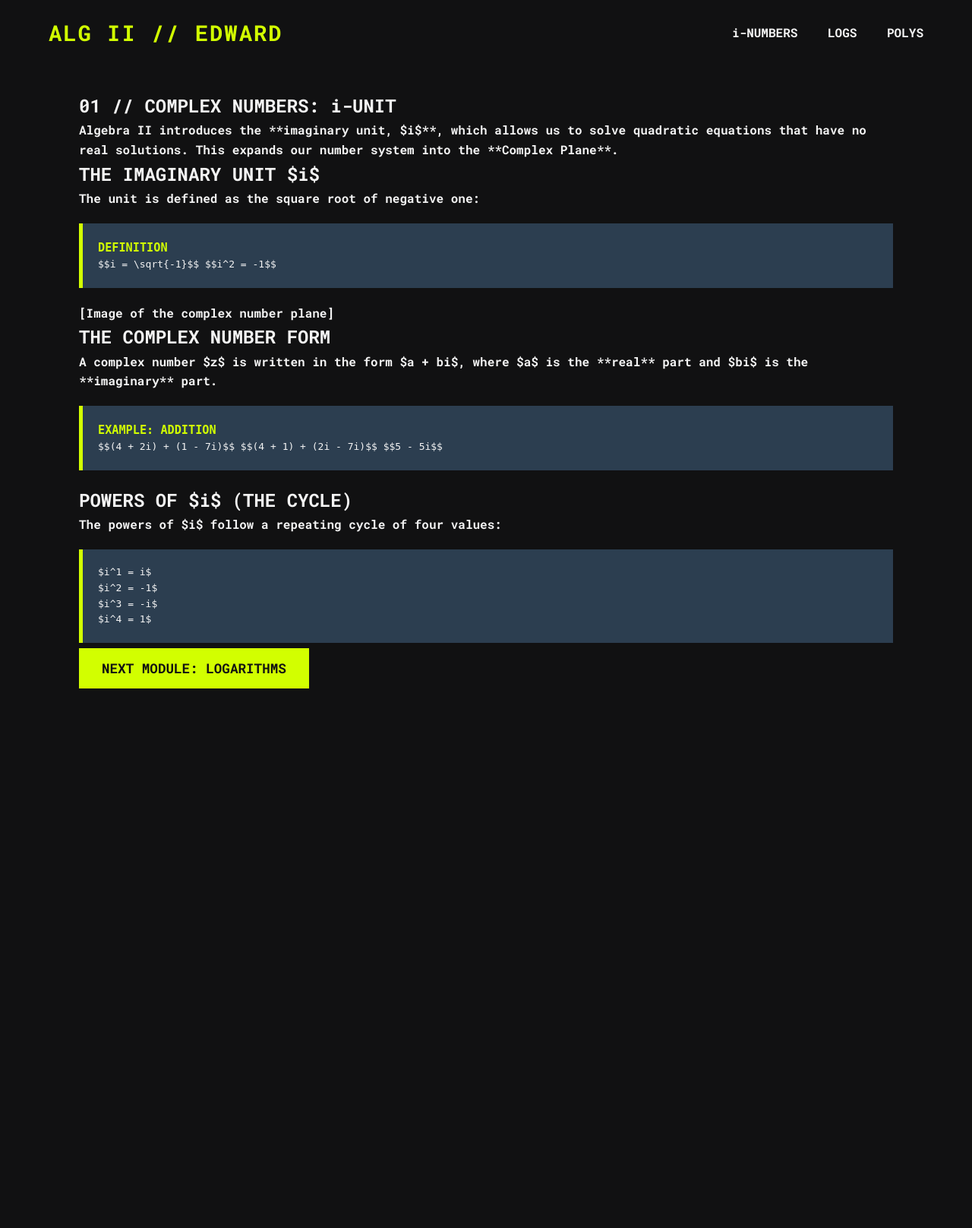
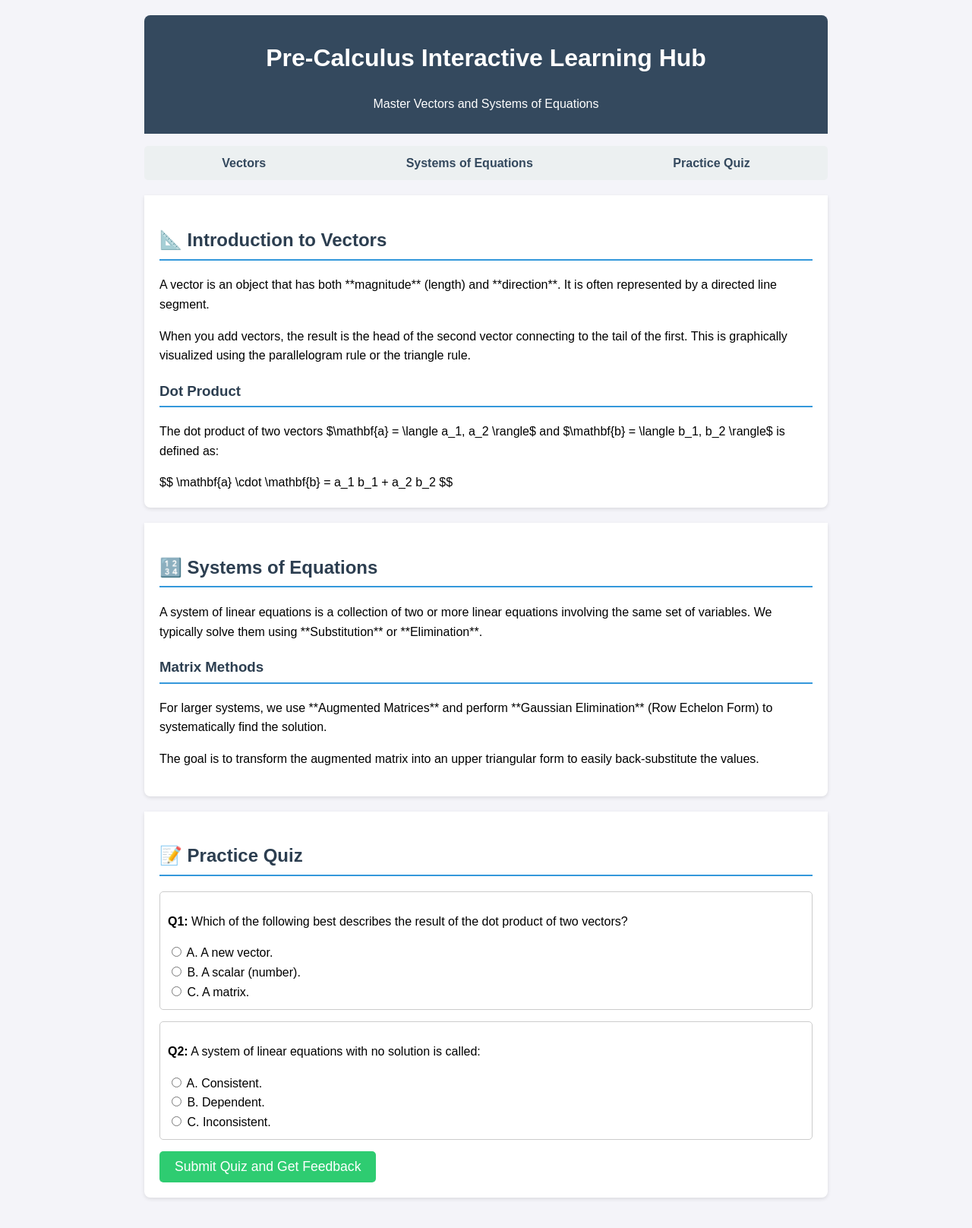
Before and after one commit to shlee30-droid/Edward-s-codes, a Flask app: page / in a window 1280 px wide. Shown: the whole page at 76% size. Before the commit the page ends 906 px from the top, so only its background shows below. Run offline with Flask 3, Linux system fonts and the light colour scheme.

Commit message:
Refactor app.py to add quiz submission functionality and email notifications; remove unused HTML templates for improved clarity

```diff
--- a/app.py
+++ b/app.py
@@ -1,38 +1,62 @@
-# app.py
-from flask import Flask, render_template
+from flask import Flask, render_template, request, jsonify
+import smtplib
+from email.mime.text import MIMEText
 
-# Initialize the Flask application
 app = Flask(__name__)
 
-# --- Routes (Website Pages) ---
+# --- CONFIGURATION ---
+# IMPORTANT: Replace these with your actual details
+SENDER_EMAIL = "your_sending_email@gmail.com"
+SENDER_PASSWORD = "your_app_password"  # Use an App Password if using Gmail
+RECIPIENT_EMAIL = "your_recipient_email@example.com"
+SMTP_SERVER = "smtp.gmail.com" # Change if not using Gmail
+SMTP_PORT = 587 # Standard TLS port
 
-# 1. Home Page: Introduction to Algebra II
-@app.route("/")
+@app.route('/')
 def index():
-    """Renders the main landing page with an intro to Algebra II."""
-    return render_template("index.html")
+    """Renders the main quiz page."""
+    return render_template('index.html')
 
-# 2. Complex Numbers Explanation
-@app.route("/complex-numbers")
-def complex_numbers():
-    """Renders the page explaining Complex Numbers."""
-    return render_template("complex_numbers.html")
+@app.route('/submit_quiz', methods=['POST'])
+def submit_quiz():
+    """Receives quiz data and sends an email notification."""
+    try:
+        data = request.get_json()
 
-# 3. Exponentials and Logarithms Explanation
-@app.route("/logarithms")
-def logarithms():
-    """Renders the page explaining Exponentials and Logarithms."""
-    return render_template("logarithms.html")
+        # In a real application, you would save this data to a database
+        # For this example, we'll just use the received data to create the email body
 
-# 4. Polynomial Functions Explanation
-@app.route("/polynomials")
-def polynomials():
-    """Renders the page explaining Polynomial Functions."""
-    return render_template("polynomials.html")
+        # Format the email content
+        quiz_summary = ""
+        for key, value in data.items():
+            quiz_summary += f"- {key}: {value}\n"
 
+        email_body = f"A new quiz submission has been received!\n\nQuiz Results:\n{quiz_summary}"
 
-# --- Run the Application ---
+        # --- Email Sending Logic ---
+        msg = MIMEText(email_body)
+        msg['Subject'] = 'New Pre-Calculus Quiz Submission!'
+        msg['From'] = SENDER_EMAIL
+        msg['To'] = RECIPIENT_EMAIL
 
-if __name__ == "__main__":
-    # Runs the app on http://127.0.0.1:5000/
+        # Connect to the SMTP server and send the email
+        with smtplib.SMTP(SMTP_SERVER, SMTP_PORT) as server:
+            server.ehlo()
+            server.starttls()  # Start TLS encryption
+            server.ehlo()
+            server.login(SENDER_EMAIL, SENDER_PASSWORD)
+            server.sendmail(SENDER_EMAIL, RECIPIENT_EMAIL, msg.as_string())
+
+        print("Email sent successfully!")
+
+        # Send a success response back to the JavaScript
+        return jsonify({'message': 'Quiz submitted and email sent successfully!'}), 200
+
+    except Exception as e:
+        print(f"An error occurred: {e}")
+        # Send an error response back to the JavaScript
+        return jsonify({'message': f'Submission failed: {str(e)}'}), 500
+
+if __name__ == '__main__':
+    # Run the server on http://127.0.0.1:5000/
     app.run(debug=True)
--- a/templates/base.html
+++ /dev/null
@@ -1,24 +0,0 @@
-<!DOCTYPE html>
-<html lang="en">
-<head>
-    <meta charset="UTF-8">
-    <meta name="viewport" content="width=device-width, initial-scale=1.0">
-    <title>{% block title %}ALG II // {% endblock %}</title>
-    <link rel="stylesheet" href="{{ url_for('static', filename='style.css') }}">
-</head>
-<body>
-    <header>
-        <a href="{{ url_for('index') }}" class="logo">ALG II // EDWARD</a>
-        <nav class="nav-links">
-            <a href="{{ url_for('complex_numbers') }}">i-NUMBERS</a>
-            <a href="{{ url_for('logarithms') }}">LOGS</a>
-            <a href="{{ url_for('polynomials') }}">POLYS</a>
-        </nav>
-    </header>
-
-    <main>
-        {% block content %}
-        {% endblock %}
-    </main>
-</body>
-</html>
--- a/templates/index.html
+++ b/templates/index.html
@@ -1,42 +1,143 @@
-{% extends "base.html" %}
+<!DOCTYPE html>
+<html lang="en">
+<head>
+    <meta charset="UTF-8">
+    <meta name="viewport" content="width=device-width, initial-scale=1.0">
+    <title>Pre-Calculus Interactive Lessons</title>
+    <style>
+        body { font-family: Arial, sans-serif; line-height: 1.6; margin: 0 auto; max-width: 900px; padding: 20px; background-color: #f4f4f9; }
+        header { background: #34495e; color: white; padding: 10px 20px; text-align: center; border-radius: 8px 8px 0 0; }
+        section { background: white; padding: 20px; margin-bottom: 20px; border-radius: 0 0 8px 8px; box-shadow: 0 2px 5px rgba(0,0,0,0.1); }
+        h2, h3 { color: #2c3e50; border-bottom: 2px solid #3498db; padding-bottom: 5px; }
+        .quiz-question { margin-bottom: 15px; padding: 10px; border: 1px solid #ccc; border-radius: 5px; }
+        .submit-btn { background-color: #2ecc71; color: white; padding: 10px 20px; border: none; border-radius: 5px; cursor: pointer; font-size: 1.1em; transition: background-color 0.3s; }
+        .submit-btn:hover { background-color: #27ad60; }
+        .result-message { margin-top: 20px; padding: 15px; border-radius: 5px; font-weight: bold; display: none; }
+        .success { background-color: #e6ffe6; color: #008000; border: 1px solid #008000; }
+        .error { background-color: #ffe6e6; color: #ff0000; border: 1px solid #ff0000; }
 
-{% block title %}Complex Numbers // i-NUMBERS{% endblock %}
+        /* Table of Contents Styling */
+        nav ul { list-style: none; padding: 0; display: flex; justify-content: space-around; background-color: #ecf0f1; padding: 10px; border-radius: 5px; margin-bottom: 20px;}
+        nav ul li a { text-decoration: none; color: #34495e; font-weight: bold; padding: 5px 10px; border-radius: 3px;}
+        nav ul li a:hover { background-color: #bdc3c7; }
+    </style>
+</head>
+<body>
 
-{% block content %}
-<section class="content-section">
-    <h1>01 // COMPLEX NUMBERS: i-UNIT</h1>
-    <p>Algebra II introduces the **imaginary unit, $i$**, which allows us to solve quadratic equations that have no real solutions. This expands our number system into the **Complex Plane**.</p>
+    <header>
+        <h1>Pre-Calculus Interactive Learning Hub</h1>
+        <p>Master Vectors and Systems of Equations</p>
+    </header>
 
-    <h2>THE IMAGINARY UNIT $i$</h2>
-    <p>The unit is defined as the square root of negative one:</p>
-    <div class="math-block">
-        <h3>DEFINITION</h3>
-        $$i = \sqrt{-1}$$
-        $$i^2 = -1$$
-    </div>
+    <nav>
+        <ul>
+            <li><a href="#vectors-lesson">Vectors</a></li>
+            <li><a href="#systems-lesson">Systems of Equations</a></li>
+            <li><a href="#quiz">Practice Quiz</a></li>
+        </ul>
+    </nav>
+
+    <section id="vectors-lesson">
+        <h2>📐 Introduction to Vectors</h2>
+        <p>A vector is an object that has both **magnitude** (length) and **direction**. It is often represented by a directed line segment.</p>
+        <p>When you add vectors, the result is the head of the second vector connecting to the tail of the first. This is graphically visualized using the parallelogram rule or the triangle rule.</p>
 
 
-[Image of the complex number plane]
+        <h3>Dot Product</h3>
+        <p>The dot product of two vectors $\mathbf{a} = \langle a_1, a_2 \rangle$ and $\mathbf{b} = \langle b_1, b_2 \rangle$ is defined as:</p>
+        $$ \mathbf{a} \cdot \mathbf{b} = a_1 b_1 + a_2 b_2 $$
+    </section>
+
+    <section id="systems-lesson">
+        <h2>🔢 Systems of Equations</h2>
+        <p>A system of linear equations is a collection of two or more linear equations involving the same set of variables. We typically solve them using **Substitution** or **Elimination**.</p>
+
+        <h3>Matrix Methods</h3>
+        <p>For larger systems, we use **Augmented Matrices** and perform **Gaussian Elimination** (Row Echelon Form) to systematically find the solution.</p>
+
+        <p>The goal is to transform the augmented matrix into an upper triangular form to easily back-substitute the values.</p>
+    </section>
+
+    <section id="quiz">
+        <h2>📝 Practice Quiz</h2>
+        <form id="quiz-form">
+            <div class="quiz-question">
+                <p><strong>Q1:</strong> Which of the following best describes the result of the dot product of two vectors?</p>
+                <label><input type="radio" name="q1_vector_dot" value="A"> A. A new vector.</label><br>
+                <label><input type="radio" name="q1_vector_dot" value="B"> B. A scalar (number).</label><br>
+                <label><input type="radio" name="q1_vector_dot" value="C"> C. A matrix.</label><br>
+            </div>
+
+            <div class="quiz-question">
+                <p><strong>Q2:</strong> A system of linear equations with no solution is called:</p>
+                <label><input type="radio" name="q2_system_type" value="A"> A. Consistent.</label><br>
+                <label><input type="radio" name="q2_system_type" value="B"> B. Dependent.</label><br>
+                <label><input type="radio" name="q2_system_type" value="C"> C. Inconsistent.</label><br>
+            </div>
+
+            <button type="submit" class="submit-btn">Submit Quiz and Get Feedback</button>
+        </form>
+
+        <div id="result-message" class="result-message"></div>
+    </section>
+
+    <script>
+        document.getElementById('quiz-form').addEventListener('submit', function(event) {
+            event.preventDefault(); // Stop the default form submission
+
+            const form = event.target;
+            const data = {};
+            const formData = new FormData(form);
+
+            // 1. Collect all answers into a JavaScript object
+            formData.forEach((value, key) => {
+                data[key] = value;
+            });
+
+            const messageElement = document.getElementById('result-message');
+            messageElement.style.display = 'none';
+
+            // 2. Use the Fetch API to send data to the Python back-end
+            fetch('/submit_quiz', {
+                method: 'POST',
+                headers: {
+                    'Content-Type': 'application/json'
+                },
+                body: JSON.stringify(data)
+            })
+            .then(response => {
+                // Check if the server response was OK
+                if (!response.ok) {
+                    throw new Error(`HTTP error! status: ${response.status}`);
+                }
+                return response.json();
+            })
+            .then(data => {
+                // 3. Handle success response from the Python server
+                console.log('Success:', data);
+                messageElement.className = 'result-message success';
+                messageElement.innerHTML = `Quiz submitted successfully! **${data.message}** (You should receive an email confirmation soon.)`;
+                messageElement.style.display = 'block';
+
+                // Optional: Provide instant feedback to the user on correctness
+                // In a real app, you'd calculate the score here.
+                // For Q1: B is correct. For Q2: C is correct.
+                let score = 0;
+                if (data['q1_vector_dot'] === 'B') score++;
+                if (data['q2_system_type'] === 'C') score++;
+
+                messageElement.innerHTML += `<br>Your score: ${score} out of 2.`;
 
 
-    <h2>THE COMPLEX NUMBER FORM</h2>
-    <p>A complex number $z$ is written in the form $a + bi$, where $a$ is the **real** part and $bi$ is the **imaginary** part.</p>
-
-    <div class="math-block">
-        <h3>EXAMPLE: ADDITION</h3>
-        $$(4 + 2i) + (1 - 7i)$$
-        $$(4 + 1) + (2i - 7i)$$
-        $$5 - 5i$$
-    </div>
-
-    <h2>POWERS OF $i$ (THE CYCLE)</h2>
-    <p>The powers of $i$ follow a repeating cycle of four values:</p>
-    <div class="math-block">
-        $i^1 = i$ <br>
-        $i^2 = -1$ <br>
-        $i^3 = -i$ <br>
-        $i^4 = 1$
-    </div>
-    <a href="{{ url_for('logarithms') }}" class="cta-button" style="margin-top: 20px;">NEXT MODULE: LOGARITHMS</a>
-</section>
-{% endblock %}
+            })
+            .catch(error => {
+                // 4. Handle any errors (network, server issue, etc.)
+                console.error('Error:', error);
+                messageElement.className = 'result-message error';
+                messageElement.innerHTML = `Submission failed. Please check the console for details. Error: ${error.message}`;
+                messageElement.style.display = 'block';
+            });
+        });
+    </script>
+</body>
+</html>
```
Also changed, not shown: templates/complex_numbers.html (deleted, +0 -42 lines), templates/logarithms.html (deleted, +0 -46 lines), templates/polynomials.html (deleted, +0 -63 lines), 1 other file.
